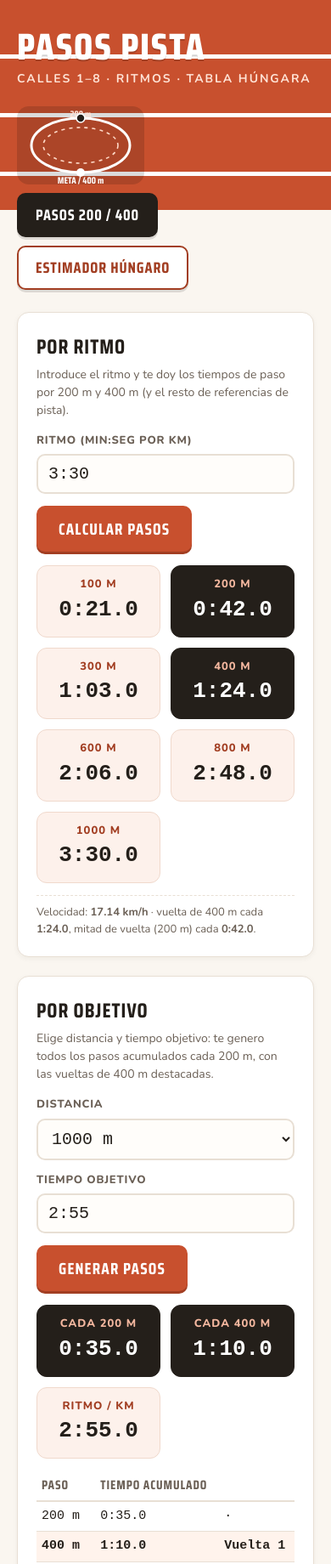
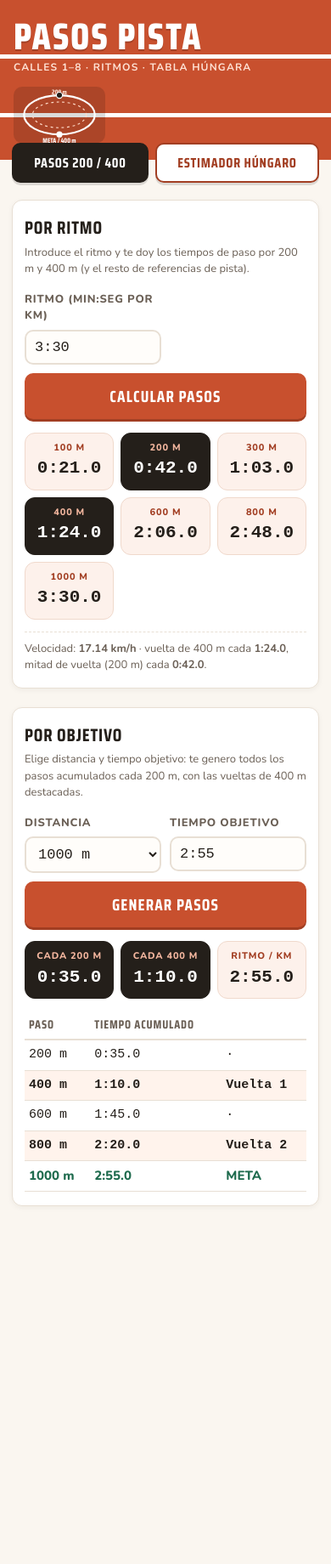
Before and after one commit to cargale/pasopista, a plain HTML site: page index.html in a window 390 px wide. Shown: the top 1840 px of the page at 85% size. After the commit the page ends 1479 px from the top, so only its background shows below. Drawn offline with nearby package versions, Linux system fonts and the light colour scheme; a web font is replaced by a local one.

Commit message:
Add files via upload

```diff
--- a/index.html
+++ b/index.html
@@ -159,8 +159,33 @@ tr.meta td{font-family:'Nunito';font-weight:800;color:var(--crono)}
 
 footer{max-width:980px;margin:0 auto 40px;padding:0 20px;color:var(--ink-soft);font-size:13px}
 @media (max-width:560px){
+  header{padding:22px 16px 20px}
+  header .inner{gap:14px;justify-content:space-between}
+  .oval{width:108px;height:auto}
+  header .sub{font-size:12px;letter-spacing:.1em}
+  nav{padding:0 14px;gap:8px}
+  nav button{flex:1 1 auto;font-size:16px;padding:9px 10px}
+  main{padding:0 14px;margin-top:20px}
+  .card{padding:16px 14px;border-radius:12px}
+  h2{font-size:21px}
+  .hint{font-size:13px}
+  .row{grid-template-columns:1fr 1fr;gap:10px}
+  .row > div:has(.btn){grid-column:1 / -1}
+  .btn{width:100%}
+  input,select{font-size:17px;padding:9px 10px}
+  .splits{grid-template-columns:repeat(auto-fit,minmax(104px,1fr));gap:8px}
+  .split{padding:9px 8px}
+  .split .t{font-size:21px}
+  .split .d{font-size:11px}
+  .points{padding:12px 14px}
   .points .n{font-size:32px}
-  td,th{padding:6px 6px;font-size:15px}
+  .points .lbl{font-size:13px}
+  td,th{padding:6px 5px;font-size:14px}
+  td{font-size:15px}
+}
+@media (max-width:380px){
+  .row{grid-template-columns:1fr}
+  h1{font-size:40px}
 }
 </style>
 </head>
@@ -227,6 +252,8 @@ footer{max-width:980px;margin:0 auto 40px;padding:0 20px;color:var(--ink-soft);f
           <option value="3000">3000 m</option>
           <option value="5000">5000 m</option>
           <option value="10000">10 000 m</option>
+          <option value="21097.5">Medio maratón</option>
+          <option value="42195">Maratón</option>
         </select>
       </div>
       <div>
@@ -341,11 +368,11 @@ function calcRitmo(){
 
 /* ---------- módulo 1B: pasos acumulados por objetivo ---------- */
 function calcObjetivo(){
-  const D = parseInt(document.getElementById('dist').value, 10);
+  const D = parseFloat(document.getElementById('dist').value);
   const T = parseTime(document.getElementById('obj').value);
   const out = document.getElementById('outObj');
   if(T === null){
-    showErr('errObj','Escribe el tiempo objetivo, por ejemplo 2:55 o 16:55.');
+    showErr('errObj','Escribe el tiempo objetivo, por ejemplo 2:55 o 1:32:00.');
     out.innerHTML = ''; return;
   }
   const ritmoKm = T / D * 1000;
@@ -354,19 +381,36 @@ function calcObjetivo(){
     out.innerHTML = ''; return;
   }
   showErr('errObj','');
+  const ruta = D > 10000; /* medio maratón y maratón: pasos por km */
+  let rows = '', chips = '';
+  if(ruta){
+    for(let km = 1; km*1000 < D; km++){
+      const cada5 = (km % 5 === 0);
+      let extra = cada5 ? km + ' km' : '·';
+      rows += '<tr' + (cada5 ? ' class="lap400"' : '') + '><td>km ' + km + '</td><td>' + fmt(T * km*1000 / D, 0) + '</td><td>' + extra + '</td></tr>';
+      if(D > 22000 && km === 21){
+        rows += '<tr class="lap400"><td>21,097 m</td><td>' + fmt(T * 21097.5 / D, 0) + '</td><td>Media</td></tr>';
+      }
+    }
+    rows += '<tr class="meta"><td>' + (D === 42195 ? 'Maratón' : 'Media') + '</td><td>' + fmt(T, 0) + '</td><td>META</td></tr>';
+    chips =
+      '<div class="split key"><div class="d">Ritmo / km</div><div class="t">' + fmt(ritmoKm) + '</div></div>' +
+      '<div class="split key"><div class="d">Cada 5 km</div><div class="t">' + fmt(ritmoKm*5, 0) + '</div></div>' +
+      '<div class="split"><div class="d">Media parcial</div><div class="t">' + fmt(T * (D === 42195 ? 0.5 : 21097.5/D), 0) + '</div></div>';
+  } else {
     const per200 = T / D * 200;
-  let rows = '';
     for(let m = 200; m < D; m += 200){
       const lap400 = (m % 400 === 0);
       rows += '<tr' + (lap400 ? ' class="lap400"' : '') + '><td>' + m + ' m</td><td>' + fmt(T * m / D) + '</td><td>' + (lap400 ? 'Vuelta ' + (m/400) : '·') + '</td></tr>';
     }
     rows += '<tr class="meta"><td>' + D + ' m</td><td>' + fmt(T) + '</td><td>META</td></tr>';
-  out.innerHTML =
-    '<div class="splits" style="margin-bottom:14px">' +
+    chips =
       '<div class="split key"><div class="d">Cada 200 m</div><div class="t">' + fmt(per200) + '</div></div>' +
       '<div class="split key"><div class="d">Cada 400 m</div><div class="t">' + fmt(per200*2) + '</div></div>' +
-      '<div class="split"><div class="d">Ritmo / km</div><div class="t">' + fmt(ritmoKm) + '</div></div>' +
-    '</div>' +
+      '<div class="split"><div class="d">Ritmo / km</div><div class="t">' + fmt(ritmoKm) + '</div></div>';
+  }
+  out.innerHTML =
+    '<div class="splits" style="margin-bottom:14px">' + chips + '</div>' +
     '<table><thead><tr><th>Paso</th><th>Tiempo acumulado</th><th></th></tr></thead><tbody>' + rows + '</tbody></table>';
 }
 
@@ -382,7 +426,9 @@ const TABLA = {
     '1500 m':  {A:0.04066,  B:385.0},
     '3000 m':  {A:0.008216, B:837.6},
     '5000 m':  {A:0.002778, B:1440.0},
-    '10 000 m':{A:0.000637, B:3000.0}
+    '10 000 m':{A:0.000637, B:3000.0},
+    'Medio maratón':{A:0.00008443, B:7371.0},
+    'Maratón': {A:0.00002028, B:15241.0}
   },
   M: {
     '100 m':   {A:9.92,     B:22.0},
@@ -393,10 +439,12 @@ const TABLA = {
     '1500 m':  {A:0.0218,   B:474.1},
     '3000 m':  {A:0.005017, B:988.5},
     '5000 m':  {A:0.001608, B:1740.6},
-    '10 000 m':{A:0.00037,  B:3629.0}
+    '10 000 m':{A:0.00037,  B:3629.0},
+    'Medio maratón':{A:0.0000669, B:8164.0},
+    'Maratón': {A:0.000015437, B:17008.0}
   }
 };
-const DEC = {'100 m':2,'200 m':2,'400 m':2,'800 m':1,'1000 m':1,'1500 m':1,'3000 m':1,'5000 m':0,'10 000 m':0};
+const DEC = {'100 m':2,'200 m':2,'400 m':2,'800 m':1,'1000 m':1,'1500 m':1,'3000 m':1,'5000 m':0,'10 000 m':0,'Medio maratón':0,'Maratón':0};
 
 function fillPruebas(){
   const sel = document.getElementById('prueba');
```
Lines whose indentation alone changed are shown as unchanged.
